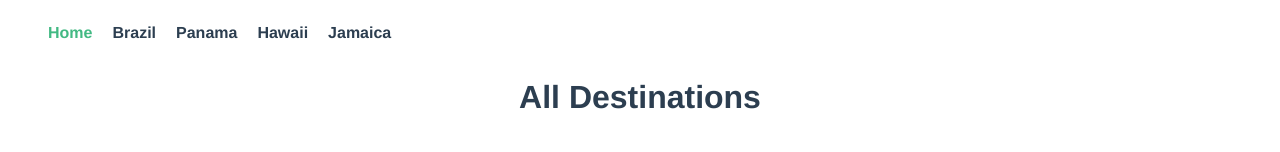
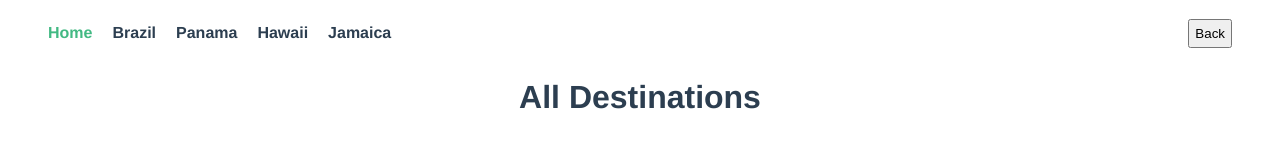
Before and after one commit to imranpollob/vue-router-tour, a Vue app: page / in a window 1280 px wide. Shown: the top 152 px of the page. Built offline with nearby package versions, Linux system fonts and the light colour scheme.

Commit message:
Added back button

```diff
--- /dev/null
+++ b/src/components/Back.vue
@@ -0,0 +1,31 @@
+<template>
+  <span>
+    <button @click="back">Back</button>
+  </span>
+</template>
+
+<script>
+export default {
+  methods: {
+    back() {
+      return this.$router.go(-1);
+    }
+  }
+};
+</script>
+
+<style scoped>
+span {
+  display: flex;
+  align-items: center;
+}
+
+button {
+  margin-right: 40px;
+  padding: 5px;
+}
+
+button:hover {
+  cursor: pointer;
+}
+</style>
--- a/src/components/Navigation.vue
+++ b/src/components/Navigation.vue
@@ -13,13 +13,19 @@
         >{{ destination.name }}</router-link>
       </li>
     </ul>
+
+    <Back />
   </div>
 </template>
 
 <script>
 import store from "@/store.js";
+import Back from "@/components/Back";
 
 export default {
+  components: {
+    Back
+  },
   data() {
     return {
       destinations: store.destinations
@@ -31,6 +37,7 @@ export default {
 <style scoped>
 #nav {
   display: flex;
+  justify-content: space-between;
 }
 
 #nav a {
```
